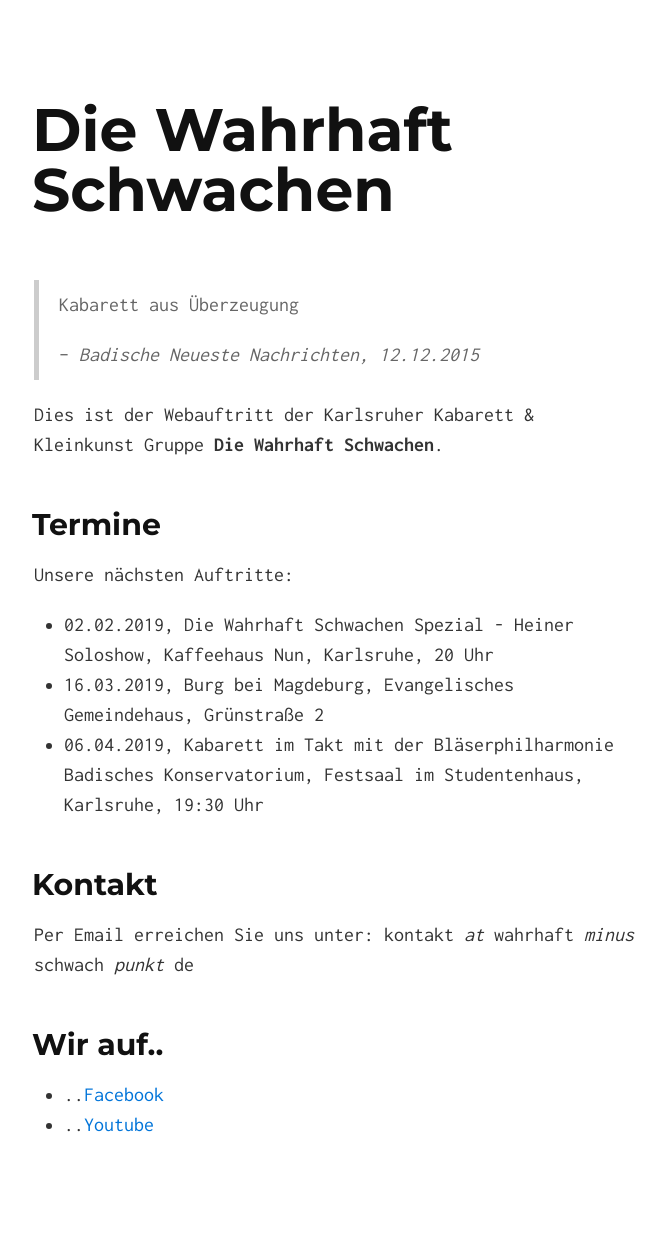
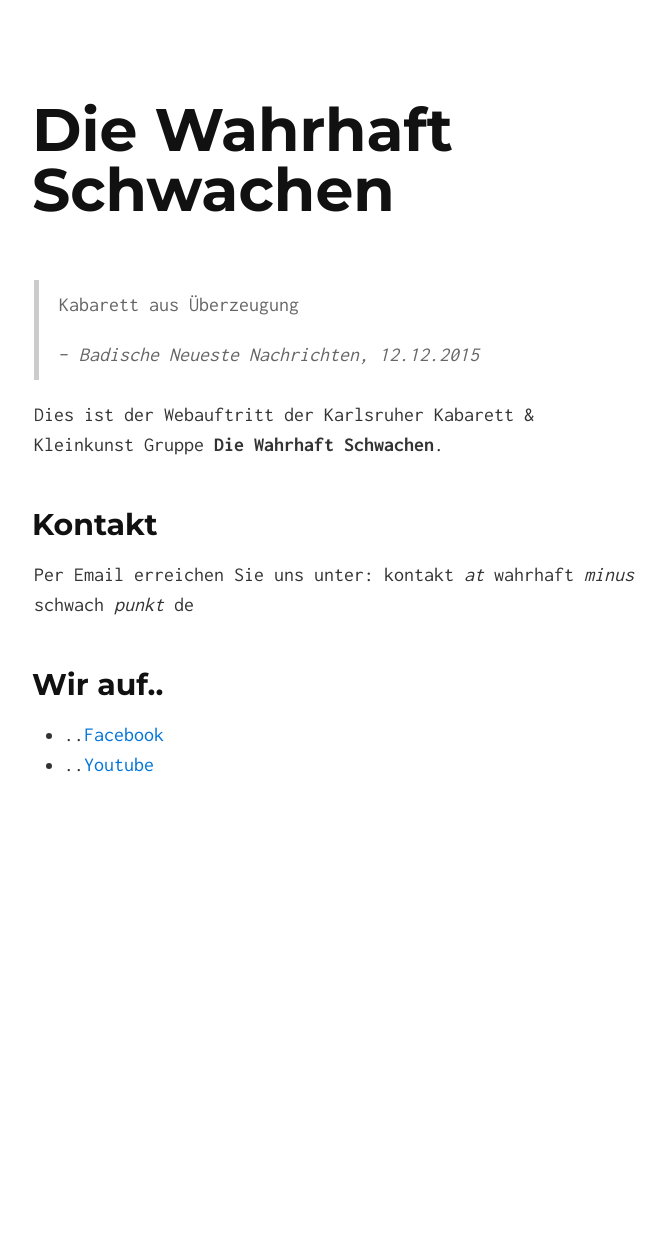
Before and after one commit to Die-Wahrhaft-Schwachen/diewahrhaftschwachen, a Jekyll site: the page built from index.md, in a window 1280 px wide. Shown: the whole page, without its empty margins (306-972 px from the left). Built offline with Jekyll 4.4.1, drawn with Linux system fonts in a browser that asks for light colours; after the commit the page ends 900 px from its top, so only the background shows below that.

Commit message:
Remove Termine section

```diff
--- a/index.md
+++ b/index.md
@@ -8,14 +8,6 @@ layout: default
 
 Dies ist der Webauftritt der Karlsruher Kabarett & Kleinkunst Gruppe **Die Wahrhaft Schwachen**.
 
-## Termine
-
-Unsere nächsten Auftritte:
-
-* 02.02.2019, Die Wahrhaft Schwachen Spezial - Heiner Soloshow, Kaffeehaus Nun, Karlsruhe, 20 Uhr
-* 16.03.2019, Burg bei Magdeburg, Evangelisches Gemeindehaus, Grünstraße 2
-* 06.04.2019, Kabarett im Takt mit der Bläserphilharmonie Badisches Konservatorium, Festsaal im Studentenhaus, Karlsruhe, 19:30 Uhr
-
 ## Kontakt
 
 Per Email erreichen Sie uns unter:
```
